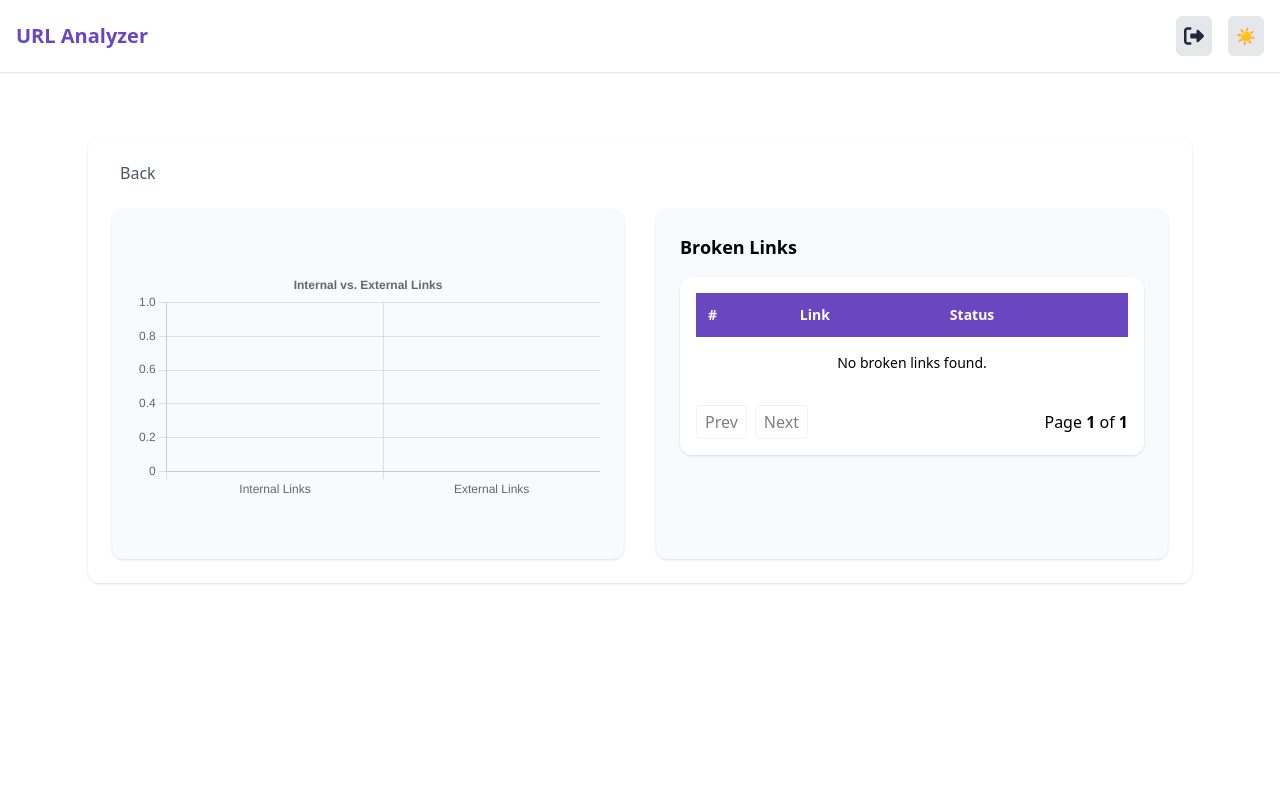
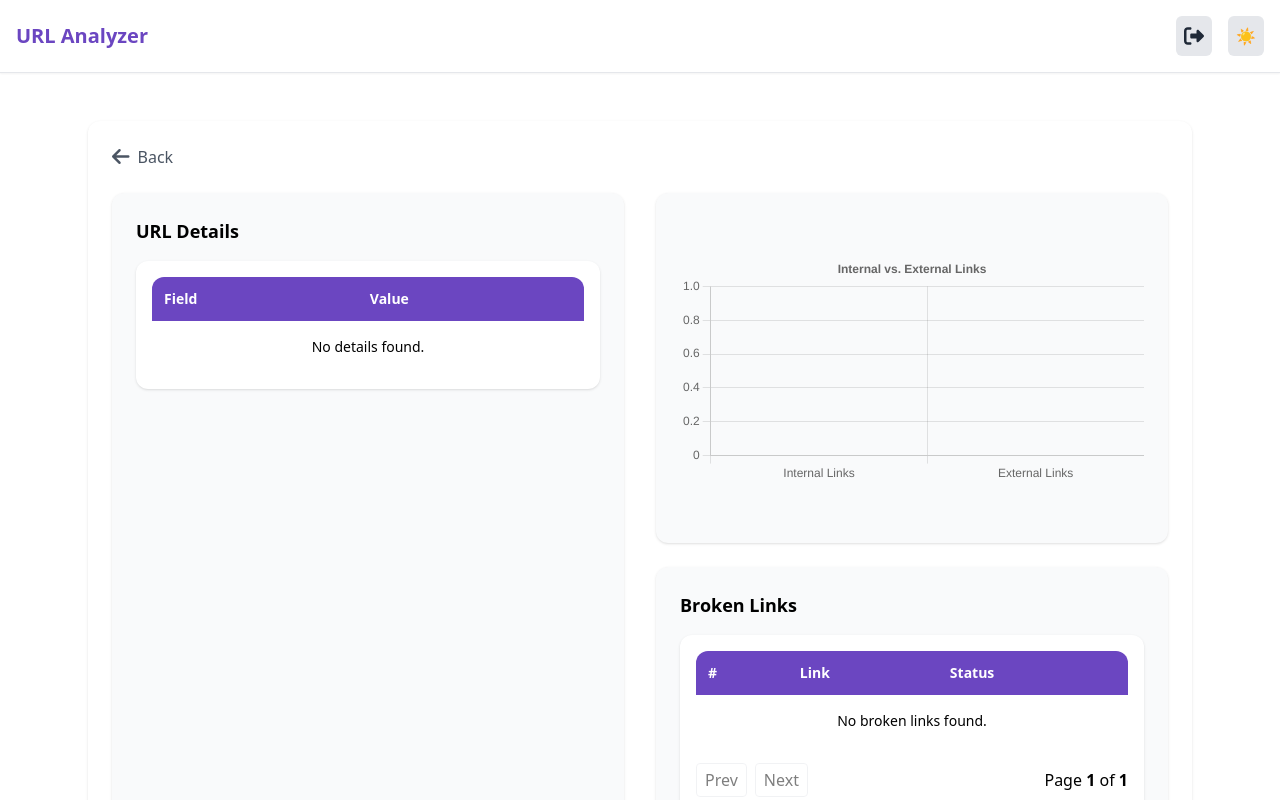
Before and after one commit to shwetakhatra/url_analyzer, a React (Vite) app in the folder frontend/: page /detail/1 in a window 1280 px wide. Shown: the top 800 px of the page. Built offline with nearby package versions, Linux system fonts and the light colour scheme.

Commit message:
fix: Dashboard design changes and fontawsome icons

```diff
--- a/frontend/package.json
+++ b/frontend/package.json
@@ -16,6 +16,7 @@
     "cypress:run": "cypress run"
   },
   "dependencies": {
+    "@fortawesome/fontawesome-free": "^6.7.2",
     "@fortawesome/free-solid-svg-icons": "^6.7.2",
     "@fortawesome/react-fontawesome": "^0.2.2",
     "@material-tailwind/html": "^3.0.0-beta.7",
--- a/frontend/src/App.tsx
+++ b/frontend/src/App.tsx
@@ -6,6 +6,7 @@ import { LoginPage } from "./pages/LoginPage";
 import DashboardPage from "./pages/DashboardPage";
 import { ProtectedRoute } from "./components/routes/ProtectedRoute";
 import { DetailViewPage } from "./pages/DetailviewPage";
+import '@fortawesome/fontawesome-free/css/all.min.css';
 
 function App() {
   return (
--- a/frontend/src/components/ui/table/Table.module.css
+++ b/frontend/src/components/ui/table/Table.module.css
@@ -1,9 +1,18 @@
+
 .tableHeader {
   background-color: var(--color-primary);
   color: var(--button-text-color);
   user-select: none;
+  border-radius: 0.75rem;
 }
 
 .tableHeader th {
   white-space: nowrap;
 }
+
+.tableHeader th:first-child {
+  border-top-left-radius: 0.75rem;
+}
+.tableHeader th:last-child {
+  border-top-right-radius: 0.75rem;
+}
--- a/frontend/src/pages/DashboardPage.tsx
+++ b/frontend/src/pages/DashboardPage.tsx
@@ -222,6 +222,7 @@ const DashboardPage: React.FC = () => {
     [],
   );
 
+  // Fuzzy search should apply to all records, not just the current page
   const filteredUrls = React.useMemo<UrlRecord[]>(() => {
     if (!searchTerm.trim()) return urls;
     return urls.filter(
@@ -254,9 +255,7 @@ const DashboardPage: React.FC = () => {
         if ((e.target as HTMLElement).tagName !== "INPUT") {
           navigate(`/detail/${row.original.ID}`, {
             state: {
-              brokenLinks: (row.original as any).BrokenLinkDetail || [],
-              internalLinks: row.original.InternalLinks,
-              externalLinks: row.original.ExternalLinks,
+              urlRecord: row.original,
             },
           });
         }
@@ -345,8 +344,7 @@ const DashboardPage: React.FC = () => {
         }}
         count={selectedIds.length}
       />
-      <main className="mt-6 px-2 sm:px-4 md:px-8 max-w-7xl mx-auto flex flex-col gap-6 items-center w-full">
-        {/* URL Submission Form */}
+      <main className="mt-6 px-2 sm:px-4 md:px-8 max-w-6xl mx-auto flex flex-col gap-6 items-center w-full">
         <section className="w-full">
           <form
             onSubmit={handleSubmit}
@@ -374,7 +372,6 @@ const DashboardPage: React.FC = () => {
             </button>
           </form>
         </section>
-        {/* Table Controls and Table */}
         <section className="w-full">
           <div className="flex flex-col sm:flex-row justify-between mb-2 gap-2 items-stretch sm:items-center">
             <div className="flex gap-2 items-center mb-2 sm:mb-0">
@@ -388,8 +385,8 @@ const DashboardPage: React.FC = () => {
                 aria-label="Bulk Action"
               >
                 <option value="">Bulk Action</option>
-                <option value="start">Start Processing</option>
-                <option value="stop">Stop Processing</option>
+                <option value="start">Start</option>
+                <option value="stop">Stop</option>
                 <option value="delete">Delete</option>
               </select>
             </div>
@@ -419,9 +416,8 @@ const DashboardPage: React.FC = () => {
               onSelectAll={handleSelectAll}
               getRowProps={getRowProps}
               enableSorting={true}
-              enablePagination={false}
+              enablePagination={searchTerm.trim() ? false : false}
             />
-            {/* Custom server-side pagination controls */}
             <div className="flex items-center justify-between mt-4">
               <div>
                 <button
--- a/frontend/src/pages/DetailviewPage.tsx
+++ b/frontend/src/pages/DetailviewPage.tsx
@@ -14,14 +14,13 @@ interface BrokenLinkRecord {
 const DetailViewPage: React.FC = () => {
   const location = useLocation();
   const navigate = useNavigate();
-  const brokenLinks: BrokenLinkRecord[] =
-    (location.state && location.state.brokenLinks) || [];
+  const urlRecord = location.state?.urlRecord || {};
+  const brokenLinks: BrokenLinkRecord[] = urlRecord.BrokenLinkDetail || [];
 
   const [pageIndex, setPageIndex] = React.useState<number>(0);
   const totalCount = brokenLinks.length;
-  const internalLinks = location.state?.internalLinks ?? 0;
-  const externalLinks = location.state?.externalLinks ?? 0;
-  console.log("BrokenLinksDetail:", brokenLinks);
+  const internalLinks = urlRecord.InternalLinks ?? 0;
+  const externalLinks = urlRecord.ExternalLinks ?? 0;
   const loading = false;
 
   const columns = useMemo<ColumnDef<BrokenLinkRecord, any>[]>(
@@ -58,7 +57,7 @@ const DetailViewPage: React.FC = () => {
   return (
     <>
       <Header />
-      <div className="max-w-6xl mx-auto min-h-screen flex items-start mt-10 p-4 sm:p-6">
+      <div className="max-w-6xl mx-auto min-h-screen flex items-start mt-6 p-4 sm:p-6">
         <div className="bg-white rounded-xl shadow p-6 w-full flex flex-col">
           <div className="flex items-center mb-6">
             <button
@@ -71,11 +70,47 @@ const DetailViewPage: React.FC = () => {
             </button>
           </div>
           <div className="flex flex-col md:flex-row gap-8">
-            <div className="md:w-1/2 w-full flex items-center justify-center">
+            <div className="md:w-1/2 w-full flex flex-col items-stretch justify-center gap-6">
+              <div className="w-full bg-gray-50 rounded-xl shadow p-6 h-full min-h-[350px] flex flex-col">
+                <h3 className="text-lg font-semibold mb-4">URL Details</h3>
+                <Table
+                  data={Object.entries(urlRecord)
+                    .filter(([key]) => key !== "BrokenLinkDetail" && key.toLowerCase() !== "userid")
+                    .map(([key, value]) => {
+                      let formattedValue = value;
+                      if (
+                        typeof value === "string" &&
+                        /\d{4}-\d{2}-\d{2}T\d{2}:\d{2}:\d{2}/.test(value)
+                      ) {
+                        const date = new Date(value);
+                        formattedValue = `${date.getFullYear()}/${String(date.getMonth() + 1).padStart(2, "0")}/${String(date.getDate()).padStart(2, "0")}`;
+                      }
+                      return { key, value: formattedValue };
+                    })}
+                  columns={[
+                    {
+                      accessorKey: "key",
+                      header: "Field",
+                      cell: (info) => (
+                        <span className="font-medium text-gray-700">{info.getValue()}</span>
+                      ),
+                    },
+                    {
+                      accessorKey: "value",
+                      header: "Value",
+                      cell: (info) => (
+                        <span className="break-all">{String(info.getValue())}</span>
+                      ),
+                    },
+                  ]}
+                  emptyMessage="No details found."
+                  enablePagination={false}
+                />
+              </div>
+            </div>
+            <div className="md:w-1/2 w-full flex flex-col items-center justify-center gap-6">
               <ChartCard internalLinks={internalLinks} externalLinks={externalLinks} />
-            </div>
-            <div className="md:w-1/2 w-full">
-              <div className="bg-gray-50 rounded-xl shadow p-6 h-full min-h-[350px] flex flex-col">
+              <div className="bg-gray-50 rounded-xl shadow p-6 w-full min-h-[560px] flex flex-col">
                 <h3 className="text-lg font-semibold mb-4">Broken Links</h3>
                 {loading ? (
                   <div className="text-center py-8">Loading...</div>
```
Also changed, not shown: 1 other file (tests, documents, lock files or other folders).
